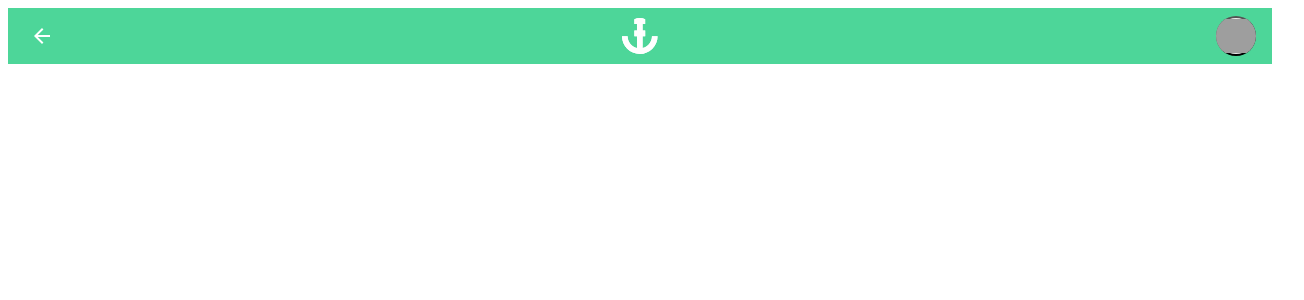
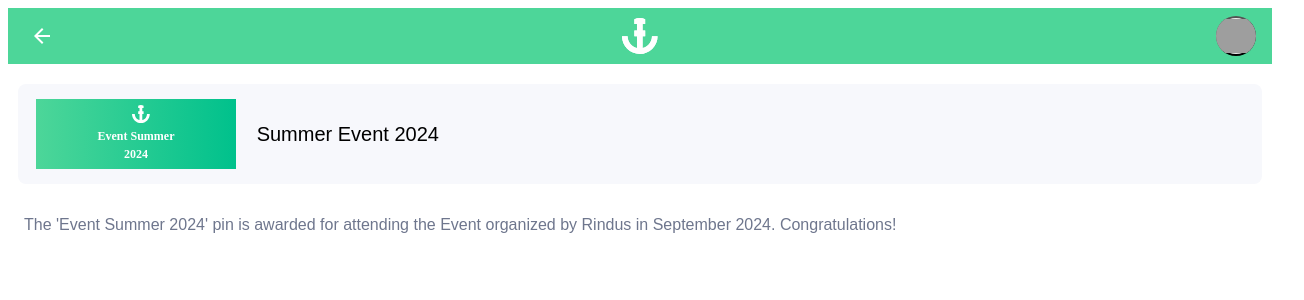
Before and after one commit to NereaTovar/pin-app, a React (Vite) app: page /pin/1 in a window 1280 px wide. Before the commit this address had no page. Shown: the top 300 px of the page, 1304 px wide, since content can reach past the window. Built offline with nearby package versions, Linux system fonts and the light colour scheme; grey boxes are pictures that could not be loaded; a web font is replaced by a local one.

Commit message:
RA-23:Action-Button-View-Pin

```diff
--- a/src/App.tsx
+++ b/src/App.tsx
@@ -7,7 +7,7 @@ import Header from "./ui/components/header/Header";
 import Home from "@/ui/section/home/Home";
 import { AuthProvider } from "./ui/context/auth/Auth";
 import Profile from "./ui/section/profile/Profile";
-import { PinDetail } from "./ui/section/pin-detail/PinDetail";
+import PinDetail from "./ui/section/pin-detail/PinDetail";
 
 const clientId =
   "207077287386-0doinh13rp98vrmijqkp87so8domp7ro.apps.googleusercontent.com";
@@ -23,7 +23,7 @@ export default function App() {
               <Route path="/" element={<Home />} />
               <Route path="/login" element={<Login />} />
               <Route path="/profile/:userId" element={<Profile />} />
-              <Route path="/pin" element={<PinDetail />} />
+              <Route path="pin/:pinId" element={<PinDetail />} />
             </Routes>
           </BrowserRouter>
         </GoogleOAuthProvider>
--- a/src/ui/components/pin-card/PinCard.tsx
+++ b/src/ui/components/pin-card/PinCard.tsx
@@ -1,21 +1,15 @@
 import RightButton from "../buttons/right-button/RightButton";
 import PinLogo from "../pin-logo/PinLogo";
 import "@/ui/components/pin-card/PinCard.scss";
-import { DetailedPin} from "@/mocks/pin";
+import { DetailedPin } from "@/mocks/pin";
 
 interface PinCardProps {
-  //title: string;
   pin: DetailedPin;
   isButtonVisible?: boolean;
   handleClick?: () => void;
 }
 
-function PinCard({
-  pin,
-
-  isButtonVisible = false,
-  handleClick,
-}: PinCardProps) {
+function PinCard({ pin, isButtonVisible = false, handleClick }: PinCardProps) {
   return (
     <div className="pinCard" onClick={handleClick}>
       <div className="pinCard__logo">
--- a/src/ui/components/pin-list/PinList.tsx
+++ b/src/ui/components/pin-list/PinList.tsx
@@ -1,8 +1,16 @@
 import PinCard from "@/ui/components/pin-card/PinCard";
-import { pinMock } from "@/mocks/pin";
+import { DetailedPin, pinMock } from "@/mocks/pin";
 import "@/ui/components/pin-list/PinList.scss";
+// import { useState } from "react";
+import { useNavigate } from 'react-router-dom';
 
 export default function PinList() {
+//   const [selectedPin, setSelectedPin] = useState<DetailedPin | null>(null);
+const navigate = useNavigate();
+
+  const handlePinClick = (pinId:string) => {
+    navigate(`/pin/${pinId}`);
+  };
   return (
     <div className="pinList">
     {pinMock.map((pin) => (
@@ -10,7 +18,7 @@ export default function PinList() {
         key={pin.id}
         pin={pin}
         isButtonVisible={true}
-          handleClick={() => console.log(`Clicked on ${pin.pinTitle}`)}
+        handleClick={() => handlePinClick(pin.id)}
       />
     ))}
   </div>
--- a/src/ui/section/pin-detail/PinDetail.tsx
+++ b/src/ui/section/pin-detail/PinDetail.tsx
@@ -1,12 +1,17 @@
+import React from "react";
+import { useParams } from "react-router-dom";
 import PinCard from "@/ui/components/pin-card/PinCard";
-import { DetailedPin} from "@/mocks/pin";
+import { pinMock } from "@/mocks/pin";
 import "@/ui/section/pin-detail/PinDetail.scss";
 
-interface PinDetailProps{
-  pin: DetailedPin;
-}
+export default function PinDetail() {
+  const { pinId } = useParams<{ pinId: string }>();
+  const pin = pinMock.find((p) => p.id === pinId);
 
-export function PinDetail({ pin }: PinDetailProps) {
+  if (!pin) {
+    return <div>Pin not found</div>;
+  }
+
   return (
     <div className="pinDetail">
       <PinCard pin={pin} isButtonVisible={false} />
```
Lines whose indentation alone changed are shown as unchanged.
